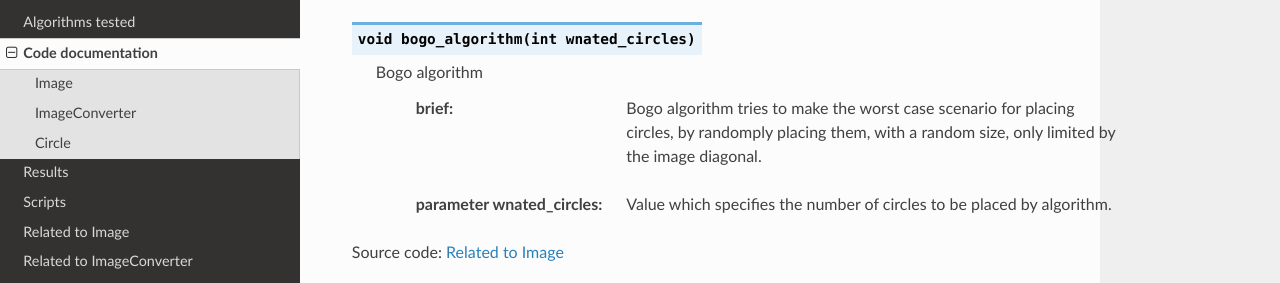
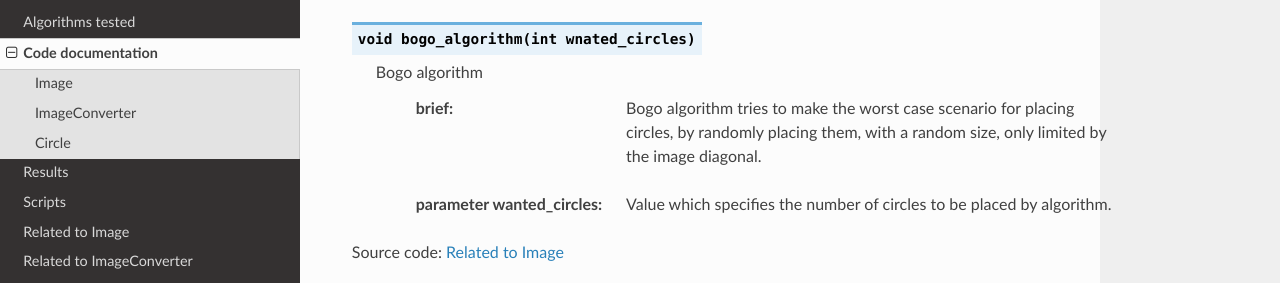
Before and after one commit to ubergard/pix2circ, a Sphinx documentation site: the page built from docs/code_doc.rst, in a window 1280 px wide and 900 px high, scrolled down 2991 px. Shown: the part 159-442 px from the top of the window. Built offline with Sphinx 7.4.7 and the Read the Docs theme 2.0.0, drawn with Linux system fonts in a browser that asks for light colours.

Commit message:
docs: code_doc update

```diff
--- a/docs/code_doc.rst
+++ b/docs/code_doc.rst
@@ -127,6 +127,7 @@ Header file: ``imageconverter.h``
 
     :brief: Returns the number of circles in the circle list.
 
+
 .. py:function:: int get_circle_x_pos(int i){return circle_list[i].get_x_pos()}
 
     Get x position
@@ -160,9 +161,9 @@ Header file: ``imageconverter.h``
     Bogo algorithm
 
         :brief: Bogo algorithm tries to make the worst case scenario for placing circles,
-                by randomply placing them, with a random size, only limited by the image diagonal. |br| |br|
+                by randomly placing them, with a random size, only limited by the image diagonal. |br| |br|
 
-        :parameter wnated_circles: Value which specifies the number of circles to be placed by algorithm.
+        :parameter wanted_circles: Value which specifies the number of circles to be placed by algorithm.
 
 Source code: :ref:`Related to Image`
 
```
Also changed, not shown: 1 other file.
